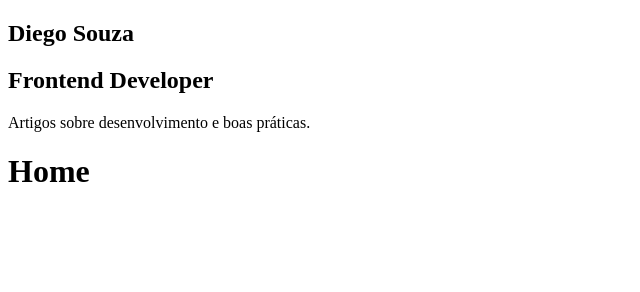
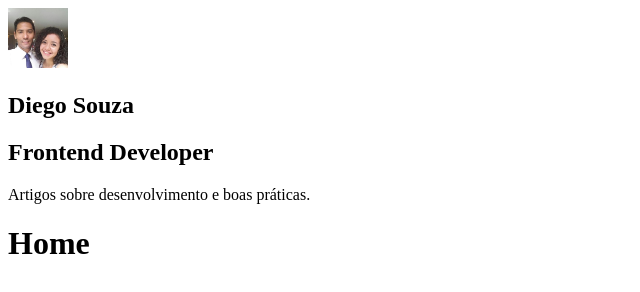
Before and after one commit to DeeSouza/My-Blog-Gatsby, a Gatsby site: page / in a window 1280 px wide. Shown: the whole page, without its empty margins (0-640 px from the left). Built offline with nearby package versions, Linux system fonts and the light colour scheme; Gatsby itself is replaced by a stand-in of ours.

Commit message:
:heavy_plus_sign: Add styled components and plugin to gatsby

```diff
--- a/gatsby-config.js
+++ b/gatsby-config.js
@@ -16,6 +16,7 @@ module.exports = {
     },
     `gatsby-transformer-sharp`,
     `gatsby-plugin-sharp`,
+    `gatsby-plugin-styled-components`,
     {
       resolve: `gatsby-plugin-manifest`,
       options: {
--- a/package.json
+++ b/package.json
@@ -5,18 +5,21 @@
   "version": "0.1.0",
   "author": "Kyle Mathews <mathews.kyle@gmail.com>",
   "dependencies": {
+    "babel-plugin-styled-components": "^1.11.1",
     "gatsby": "^2.24.47",
     "gatsby-image": "^2.4.16",
     "gatsby-plugin-manifest": "^2.4.23",
     "gatsby-plugin-offline": "^3.2.23",
     "gatsby-plugin-react-helmet": "^3.3.10",
     "gatsby-plugin-sharp": "^2.6.27",
+    "gatsby-plugin-styled-components": "^3.3.10",
     "gatsby-source-filesystem": "^2.3.24",
     "gatsby-transformer-sharp": "^2.5.13",
     "prop-types": "^15.7.2",
     "react": "^16.12.0",
     "react-dom": "^16.12.0",
-    "react-helmet": "^6.1.0"
+    "react-helmet": "^6.1.0",
+    "styled-components": "^5.1.1"
   },
   "devDependencies": {
     "prettier": "2.0.5"
--- /dev/null
+++ b/src/components/Avatar/index.js
@@ -0,0 +1,23 @@
+import React from 'react';
+import { useStaticQuery, graphql } from "gatsby";
+import Image from "gatsby-image";
+
+const Avatar = () => {
+    const { avatarImage } = useStaticQuery(
+        graphql`
+            query {
+                avatarImage: file(relativePath: { eq: "profile-photo.jpeg" }) {
+                    childImageSharp {
+                        fixed(width: 60, height: 60) {
+                            ...GatsbyImageSharpFixed
+                        }
+                    }
+                }
+            }
+        `
+    )
+
+    return <Image fixed={avatarImage.childImageSharp.fixed} />
+};
+
+export default Avatar;
--- a/src/components/Profile/index.js
+++ b/src/components/Profile/index.js
@@ -1,5 +1,7 @@
 import React from 'react';
 import { useStaticQuery, graphql } from 'gatsby';
+
+import Avatar from '../Avatar';
 
 const Profile = () => {
     const {
@@ -20,6 +22,7 @@ const Profile = () => {
 
     return (
         <div className="Profile-wrapper">
+            <Avatar />
             <h1>{title}</h1>
             <h2>{position}</h2>
             <p>{description}</p>
```
Also changed, not shown: gatsby-ssr.js (deleted, +0 -7 lines), src/images/profile-photo.jpeg (added), 1 other file.
